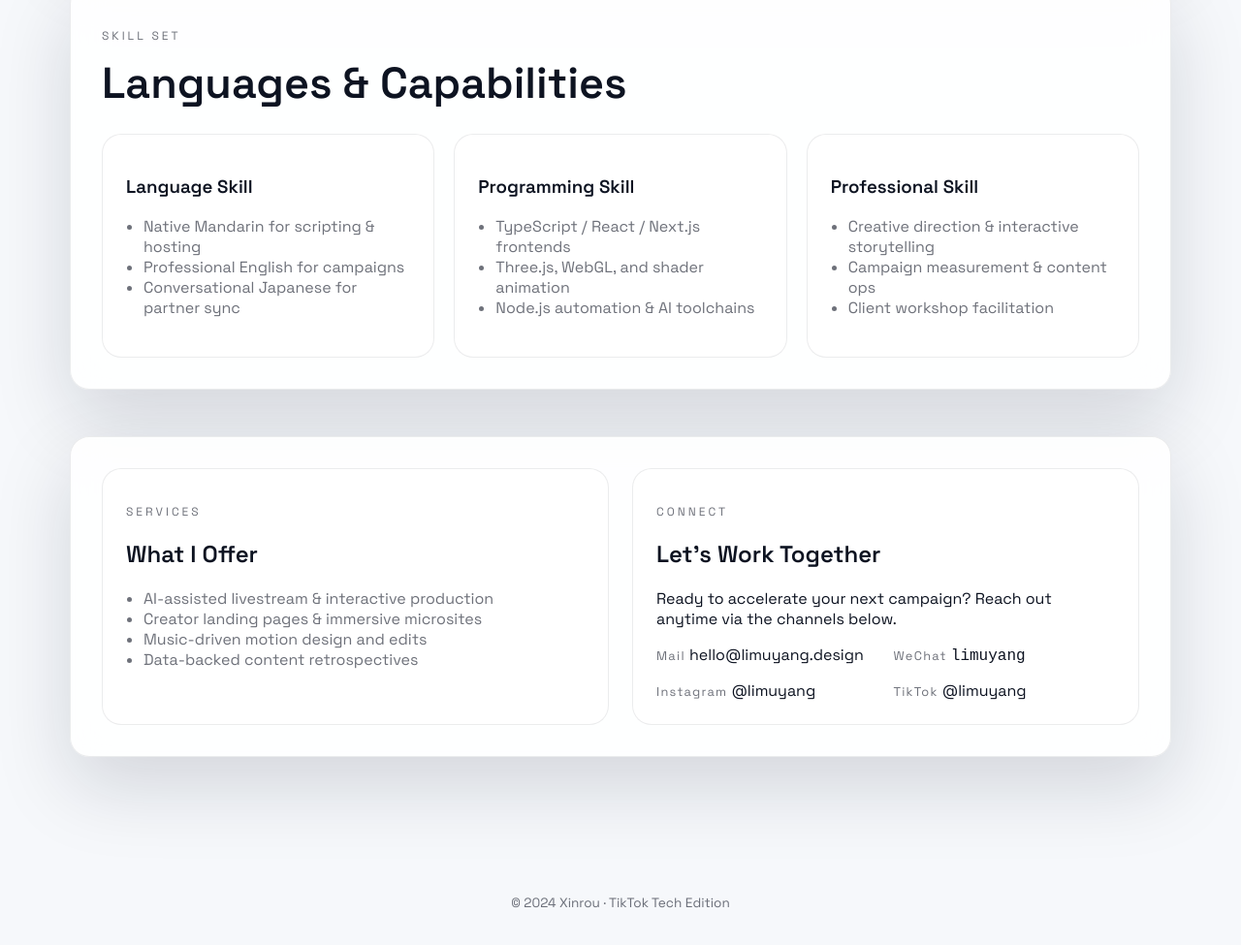
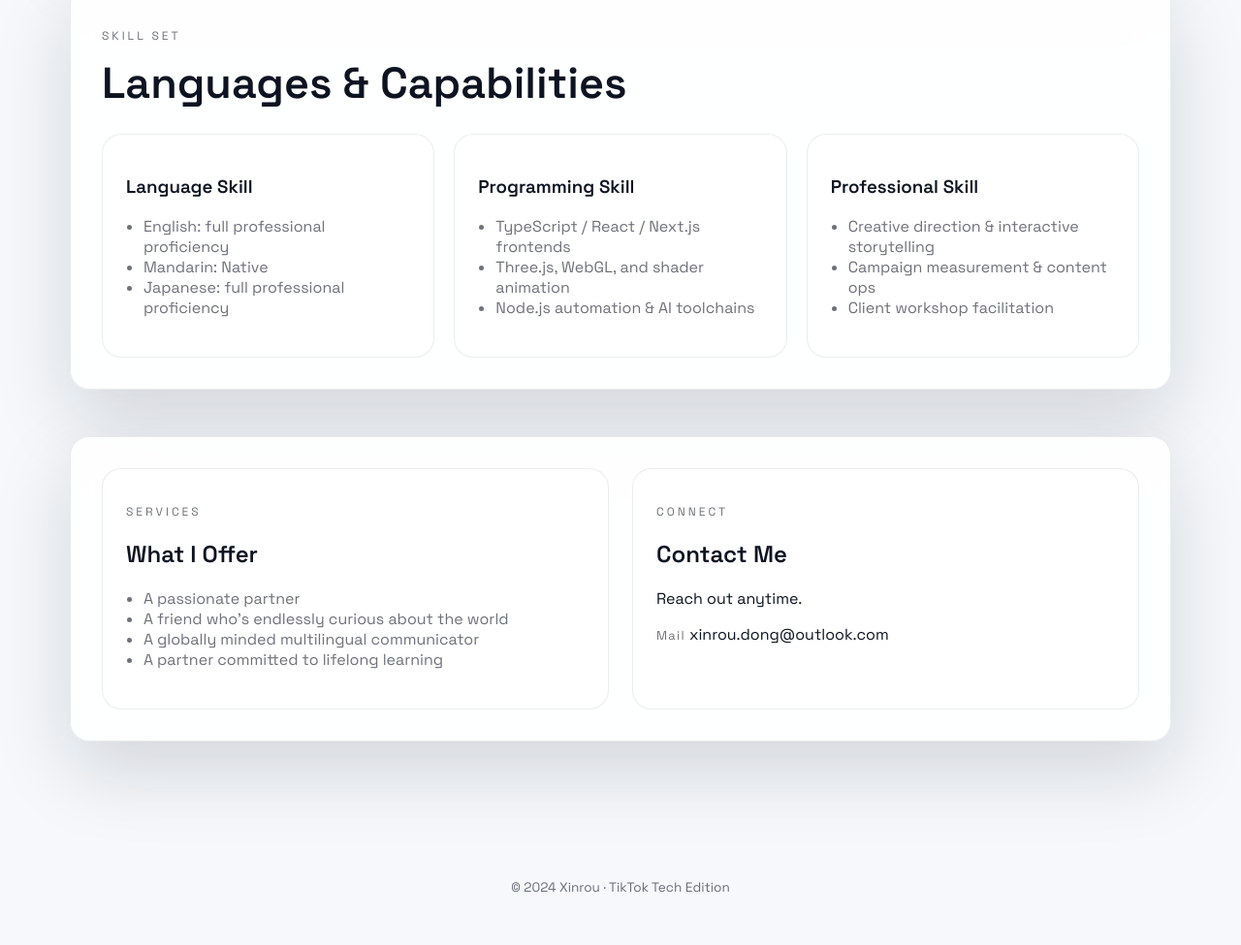
Before and after one commit to Shomao1998/resume, a plain HTML site: page index.html in a window 1280 px wide. Shown: the part 1973-2948 px from the top of the page at 97% size. Drawn offline with Linux system fonts and the light colour scheme.

Commit message:
refine services and contact copy

```diff
--- a/index.html
+++ b/index.html
@@ -118,9 +118,9 @@
         <article class="skill-card">
           <h3>Language Skill</h3>
           <ul>
-            <li>Native Mandarin for scripting & hosting</li>
-            <li>Professional English for campaigns</li>
-            <li>Conversational Japanese for partner sync</li>
+            <li>English: full professional proficiency</li>
+            <li>Mandarin: Native</li>
+            <li>Japanese: full professional proficiency</li>
           </ul>
         </article>
         <article class="skill-card">
@@ -147,32 +147,20 @@
         <p class="eyebrow">SERVICES</p>
         <h2>What I Offer</h2>
         <ul>
-          <li>AI-assisted livestream & interactive production</li>
-          <li>Creator landing pages & immersive microsites</li>
-          <li>Music-driven motion design and edits</li>
-          <li>Data-backed content retrospectives</li>
+          <li>A passionate partner</li>
+          <li>A friend who's endlessly curious about the world</li>
+          <li>A globally minded multilingual communicator</li>
+          <li>A partner committed to lifelong learning</li>
         </ul>
       </div>
       <div class="split-card" id="connect">
         <p class="eyebrow">CONNECT</p>
-        <h2>Let’s Work Together</h2>
-        <p>Ready to accelerate your next campaign? Reach out anytime via the channels below.</p>
+        <h2>Contact Me</h2>
+        <p>Reach out anytime.</p>
         <div class="contact-grid">
           <div>
             <span>Mail</span>
-            <a href="mailto:hello@limuyang.design">hello@limuyang.design</a>
-          </div>
-          <div>
-            <span>WeChat</span>
-            <code>limuyang</code>
-          </div>
-          <div>
-            <span>Instagram</span>
-            <a href="https://instagram.com/limuyang" target="_blank" rel="noreferrer">@limuyang</a>
-          </div>
-          <div>
-            <span>TikTok</span>
-            <a href="https://www.tiktok.com/@limuyang" target="_blank" rel="noreferrer">@limuyang</a>
+            <a href="mailto:xinrou.dong@outlook.com">xinrou.dong@outlook.com</a>
           </div>
         </div>
       </div>
```
Also changed, not shown: README.md.
